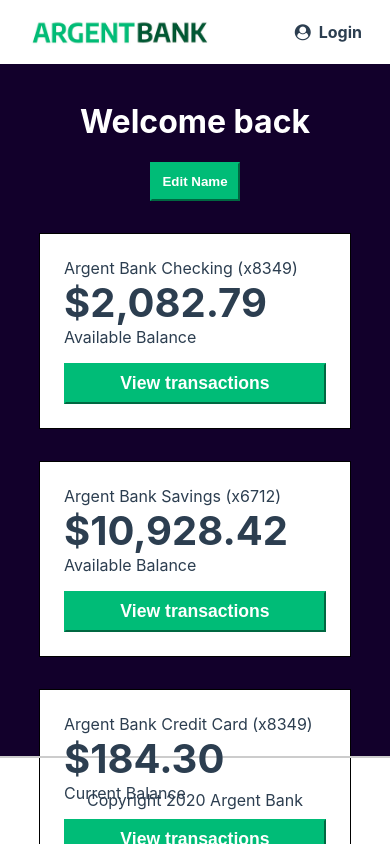
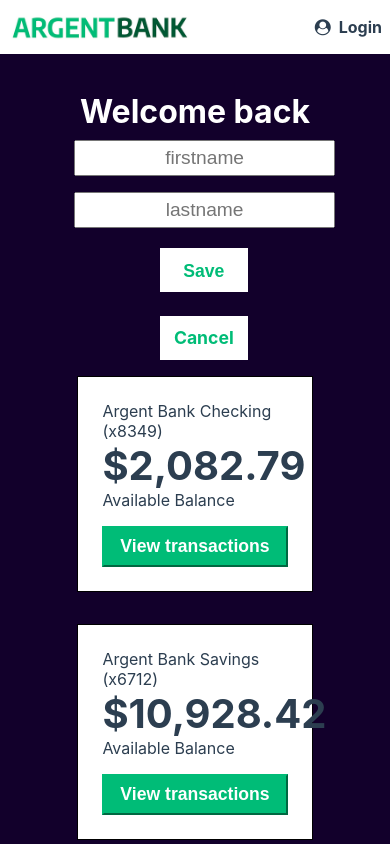
Before and after one commit to Virtus-web/Pedenau_Nicolas_1_code_phase_1_28032022, a React (Create React App) app in the folder frontend/: page /profile in a window 390 px wide. Both pictures are taken after a click on the button "Edit Name". Shown: the top 844 px of the page. Built offline with nearby package versions, Linux system fonts and the light colour scheme.

Commit message:
responsive

```diff
--- a/frontend/src/App.css
+++ b/frontend/src/App.css
@@ -8,14 +8,22 @@ html {
 
 body {
   margin: 0;
+  padding: 0;
   display: flex;
   flex-direction: column;
   min-height: 100vh;
 }
 
-.main {
+main {
+    flex: 1;
+    width: 100vw;
+    margin: 0;
+}
+
+/* .main {
   flex: 1;
-}
+  width: 100vw;
+} */
 
 .sr-only {
   border: 0 !important;
@@ -35,7 +43,16 @@ body {
     display: flex;
     justify-content: space-between;
     align-items: center;
-    padding: 5px 20px;
+    padding: 0;
+    width: auto;
+    margin: 0;
+}
+
+@media (max-width: 280px) {
+    .main-nav {
+        flex-direction: column;
+        margin-bottom: .5em;
+    }
 }
 
 .main-nav a {
@@ -155,8 +172,13 @@ body {
 
 .bg-dark {
   background-color: #12002b;
-  padding-top: 1em;
-  height: 80vh;
+  padding: 1em 3em;
+  height: auto;
+  width: auto;
+  display: flex;
+  flex-direction: column;
+  justify-content: center;
+  align-items: center;
 }
 
 .sign-in-button {
@@ -223,17 +245,16 @@ body {
 
 .account {
     display: flex;
+    flex-direction: column;
     justify-content: space-between;
     align-items: center;
     border: 1px solid black;
     background-color: #fff;
     width: 80%;
-    margin: 0 auto;
-    flex-direction: column;
+    margin: 0 auto 2rem auto;
     padding: 1.5rem;
     box-sizing: border-box;
     text-align: left;
-    margin-bottom: 2rem;
 }
 
 .account-amount {
@@ -266,9 +287,15 @@ body {
     padding: 10px;
 }
 
+.active.edit-button {
+    display: none;
+}
+
 .header {
     color: #fff;
-    margin-bottom: 2rem;
+    margin: 0 auto;
+    padding: 0;
+    width: auto;
 }
 
 .transaction-button {
@@ -294,5 +321,103 @@ body {
 
     .transaction-button {
         width: 200px;
+        font-size: .8rem;
     }
 }
+
+
+@media (max-width: 380px) {
+    .account-amount {
+        font-size: 1.3rem;
+    }
+    .transaction-button {
+        font-size: .8rem;
+    }
+}
+
+.update-form {
+    width: 100%;
+    margin: 1em auto;
+    display: flex;
+    flex-direction: column;
+    justify-content: space-between;
+    align-items: center;
+}
+
+.active.update-form {
+    display: none;
+}
+
+.input-container {
+    width: auto;
+    padding: 0;
+    display: flex;
+    flex-direction: row;
+    justify-content: space-between;
+    align-items: center;
+}
+
+.button-container {
+    width: auto;
+    margin: 0;
+    display: flex;
+    flex-direction: row;
+    justify-content: space-between;
+    align-items: center;
+}
+
+.save-in-button,
+.button-container a {
+    display: block;
+    background-color: white;
+    width: 5em;
+    height: 2.5em;
+    margin: 0 0 0 1em;
+    font-size: 1.1rem;
+    line-height: 2.5em;
+    font-weight: bold;
+    border-color: #00bc77;
+    color: #00bc77;
+    text-decoration: none;
+    border: none;
+}
+
+.input-wrapper input {
+    width: auto;
+    height: auto;
+    margin: 0 0 0 1em;
+}
+
+.input-wrapper {
+    margin-bottom: 1em;
+}
+
+@media (max-width: 680px) {
+    .update-form {
+        width: 50vw;
+    }
+
+    .save-in-button,
+    .button-container a {
+        width: 5em;
+    }
+
+    .input-container {
+        flex-direction: column;
+        justify-content: center;
+        align-items: space-between;
+        height: 5em;
+    }
+
+    .button-container {
+        flex-direction: column;
+        justify-content: space-between;
+        align-items: center;
+        margin-top: 1em;
+        width: 50vw;
+        height: 7em;
+    }
+    .input-wrapper input::placeholder {
+        text-align: center;
+    }
+}
--- a/frontend/src/components/Header.js
+++ b/frontend/src/components/Header.js
@@ -9,6 +9,7 @@ function Header() {
     const history = useHistory()
     const dispatch = useDispatch()
     const user = useSelector((state) => state.login)
+    const profile = useSelector((state) => state.profile)
     const log = JSON.parse(localStorage.getItem('userData'))
 
     return (
@@ -30,9 +31,8 @@ function Header() {
                         </a>
                     ) : (
                         <>
-                            <h2>Tony</h2>
+                            <h2>{profile.profileData.data?.body.firstName}</h2>
                             <a className="main-nav-item" href="/" onClick={() => dispatch(logoutAction(history))}>
-                            {/* <a className="main-nav-item" href="/profile"> */}
                                 <i className="fa fa-user-circle"></i>
                                 Logout
                             </a>
--- a/frontend/src/pages/Profile.js
+++ b/frontend/src/pages/Profile.js
@@ -1,7 +1,8 @@
-import { useEffect } from 'react'
+import { useEffect, useState } from 'react'
 import Account from '../components/Account'
 import { useSelector, useDispatch } from 'react-redux'
 import { axiosGetData } from '../redux/actions/profileAction'
+import { axiosUpdateData } from '../redux/actions/updateAction'
 
 
 function Profile() {
@@ -17,12 +18,64 @@ function Profile() {
 
     }, [user.isLogin, dispatch])
 
+    const [ open, setOpen ] = useState('')
+    const [ close, setClose ] = useState('active')
+
+    const handleEditOpen = () => {
+        setOpen('active')
+        setClose('')
+    }
+
+    const handleEditClose = () => {
+        setClose('active')
+        setOpen('')
+    }
+
+    const [ updateState, setUpdateState ] = useState({})
+
 
     return (
         <main className="main bg-dark">
             <div className="header">
                 <h1>Welcome back<br />{profile.profileData.data?.body.firstName} {profile.profileData.data?.body.lastName}</h1>
-                <button className="edit-button">Edit Name</button>
+                <button className={`edit-button ${open}`} onClick={() => handleEditOpen()}>Edit Name</button>
+                <form
+                id='reset'
+                className={`update-form ${close}`}
+                onSubmit={(e) => {
+                    e.preventDefault()
+                    dispatch(axiosUpdateData(updateState))
+                    handleEditClose()
+                }}>
+                    <div className='input-container'>
+                        <div className="input-wrapper">
+                            <input
+                            type="text"
+                            id="email"
+                            placeholder='firstname'
+                            onChange={(e) => {
+                                const firstName = e.target.value
+                                setUpdateState({ ...updateState, ...{firstName}})
+                            }}
+                            />
+                        </div>
+                        <div className="input-wrapper">
+                            <input
+                            type="text"
+                            id="email"
+                            placeholder='lastname'
+                            onChange={(e) => {
+                                const lastName = e.target.value
+                                setUpdateState({ ...updateState, ...{lastName}})
+                            }}
+                            />
+                        </div>
+                    </div>
+                    <div className='button-container'>
+                        <button type="submit" className="save-in-button">Save</button>
+                        <a href='/profile' onClick={() => handleEditClose()}>Cancel</a>
+                    </div>
+                </form>
             </div>
             <h2 className="sr-only">Accounts</h2>
             <Account
--- /dev/null
+++ b/frontend/src/redux/actions/updateAction.js
@@ -0,0 +1,44 @@
+import { AXIOS_UPDATE_LOADING, AXIOS_UPDATE_SUCCESS, AXIOS_UPDATE_ERROR } from '../type'
+import axios from 'axios'
+
+
+export const axiosUpdateDataLoading = () => {
+    return {
+        type: AXIOS_UPDATE_LOADING
+    }
+}
+
+export const axiosUpdateDataSuccess = data => {
+    return {
+        type: AXIOS_UPDATE_SUCCESS,
+        payload: data /* InitialState Object */
+    }
+}
+
+export const axiosUpdateDataError = error => {
+    return {
+        type: AXIOS_UPDATE_ERROR,
+        payload: error /* InitialState Object */
+    }
+}
+
+export const axiosUpdateData = (updateState) => {
+    return dispatch => {
+        const userToken = JSON.parse(localStorage.getItem('userData'))
+
+        dispatch(axiosUpdateDataLoading())
+        axios.put("/profile", updateState, {
+            headers: {
+                "Authorization": `Bearer ${userToken.profile?.data.body.token}`,
+                "content-type": "application/json; charset=utf-8"
+            }
+        })
+        .then(res => {
+            const userDataArray = res
+            dispatch(axiosUpdateDataSuccess(userDataArray))
+        })
+        .catch(error => {
+            dispatch(axiosUpdateDataError(error.message))
+        })
+    }
+}
--- /dev/null
+++ b/frontend/src/redux/reducers/updateReducer.js
@@ -0,0 +1,66 @@
+import { AXIOS_UPDATE_LOADING, AXIOS_UPDATE_SUCCESS, AXIOS_UPDATE_ERROR } from '../type'
+
+
+const updateState = {
+    isLogin: true,
+    isLoading: false,
+    status: "",
+    message: "",
+    updateData: {
+        email: "",
+        firstName: "",
+        lastName: "",
+        createdAt: "",
+        updatedAt: "",
+        id: ""
+    },
+    error: ''
+}
+
+
+//REDUCER
+const updateReducer = (state = updateState, action) => {
+
+    //essayer de retirer le if ci-dessous et de détailler action.payload.firstname ... si cela ne fonctionne pas au global
+
+    if (localStorage.getItem('userInfos')) {
+        state = JSON.parse(localStorage.getItem('userInfos'))
+    }
+
+    switch (action.type) {
+
+        case AXIOS_UPDATE_LOADING:
+            const updateStateLoad = {
+                ...state,
+                isLoading: true
+            }
+            return updateStateLoad
+
+        case AXIOS_UPDATE_SUCCESS:
+            const updateStateSuccess = {
+                ...state,
+                isLoading: false,
+                profileData: action.payload,
+                error: ''
+            }
+
+            localStorage.setItem('userInfos', JSON.stringify(updateStateSuccess))
+            Location.reload()
+
+            return updateStateSuccess
+
+        case AXIOS_UPDATE_ERROR:
+            const updateStateError = {
+                ...state,
+                isLogin: false,
+                isLoading: false,
+                profile: {},
+                error: action.payload.error
+            }
+            return updateStateError
+
+        default: return state
+    }
+}
+
+export default updateReducer
--- a/frontend/src/redux/store.js
+++ b/frontend/src/redux/store.js
@@ -1,13 +1,15 @@
 import { applyMiddleware, compose, createStore, combineReducers } from 'redux'
 import loginReducer from './reducers/loginReducer'
 import profileReducer from './reducers/profileReducer'
+import updateReducer from './reducers/updateReducer'
 import thunk from 'redux-thunk'
 
 const composeEnhancers = window.__REDUX_DEVTOOLS_EXTENSION_COMPOSE__ || compose
 
 const rootReducer = combineReducers({
     login: loginReducer,
-    profile: profileReducer
+    profile: profileReducer,
+    update: updateReducer
 })
 
 const store = createStore(
--- a/frontend/src/redux/type.js
+++ b/frontend/src/redux/type.js
@@ -6,5 +6,8 @@ export const AXIOS_GET_LOADING = 'AXIOS_GET_LOADING'
 export const AXIOS_GET_SUCCESS = 'AXIOS_GET_SUCCESS'
 export const AXIOS_GET_ERROR = 'AXIOS_GET_ERROR'
 
+export const AXIOS_UPDATE_LOADING = 'AXIOS_UPDATE_LOADING'
+export const AXIOS_UPDATE_SUCCESS = 'AXIOS_UPDATE_SUCCESS'
+export const AXIOS_UPDATE_ERROR = 'AXIOS_UPDATE_ERROR'
+
 export const LOGOUT = 'LOGOUT'
-// export const LOGOUT_FAIL = 'LOGOUT_FAIL'
```
